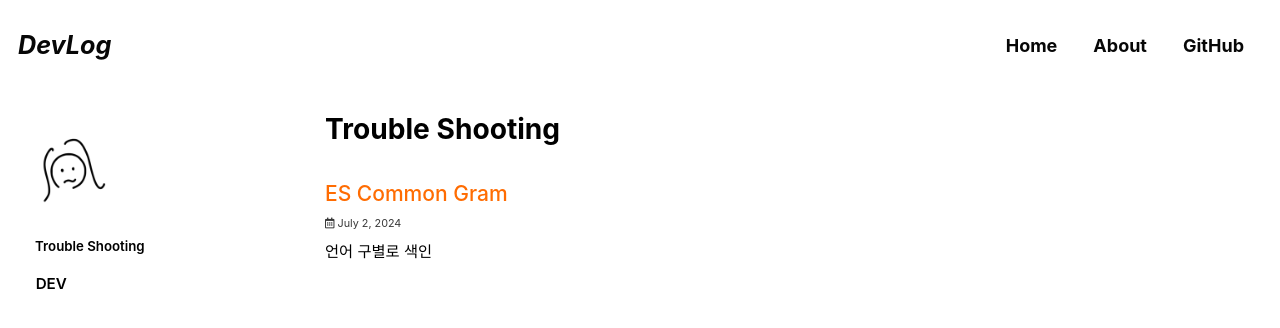
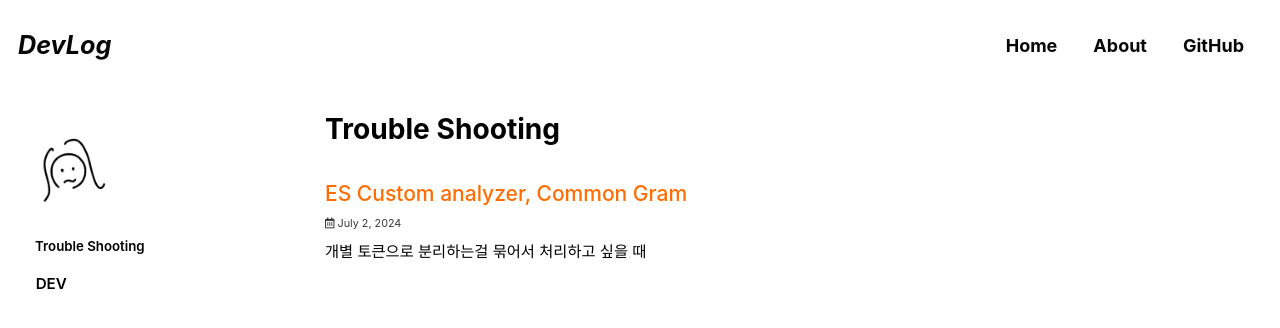
Before and after one commit to developer-parkssi/developer-parkssi.github.io, a Jekyll site: the page built from _pages/categories/category-troubleshooting.md, in a window 1280 px wide and 900 px high. Shown: the top 328 px of the window. Built offline with Jekyll 4.4.1, drawn with Linux system fonts in a browser that asks for light colours; cached includes are drawn as plain includes; some web fonts are replaced.

Commit message:
feat: 글 제목과 카테고리 url 변경

```diff
--- a/_pages/categories/category-troubleshooting.md
+++ b/_pages/categories/category-troubleshooting.md
@@ -1,7 +1,7 @@
 ---
 title: "Trouble Shooting"
 layout: category
-permalink: /categories/troubleshooting
+permalink: /categories/troubleshooting/
 author_profile: true
 taxonomy: "Trouble Shooting"
 sidebar:
--- a/_posts/2024-07-02-categories-common-gram.md
+++ b/_posts/2024-07-02-categories-common-gram.md
@@ -1,6 +1,6 @@
 ---
-title: "ES Common Gram"
-excerpt: "언어 구별로 색인"
+title: "ES Custom analyzer, Common Gram"
+excerpt: "개별 토큰으로 분리하는걸 묶어서 처리하고 싶을 때"
 
 categories:
   - "Trouble Shooting"
```
Also changed, not shown: _pages/categories/category-dev-elasticsearch.md (+1 -1 lines).
